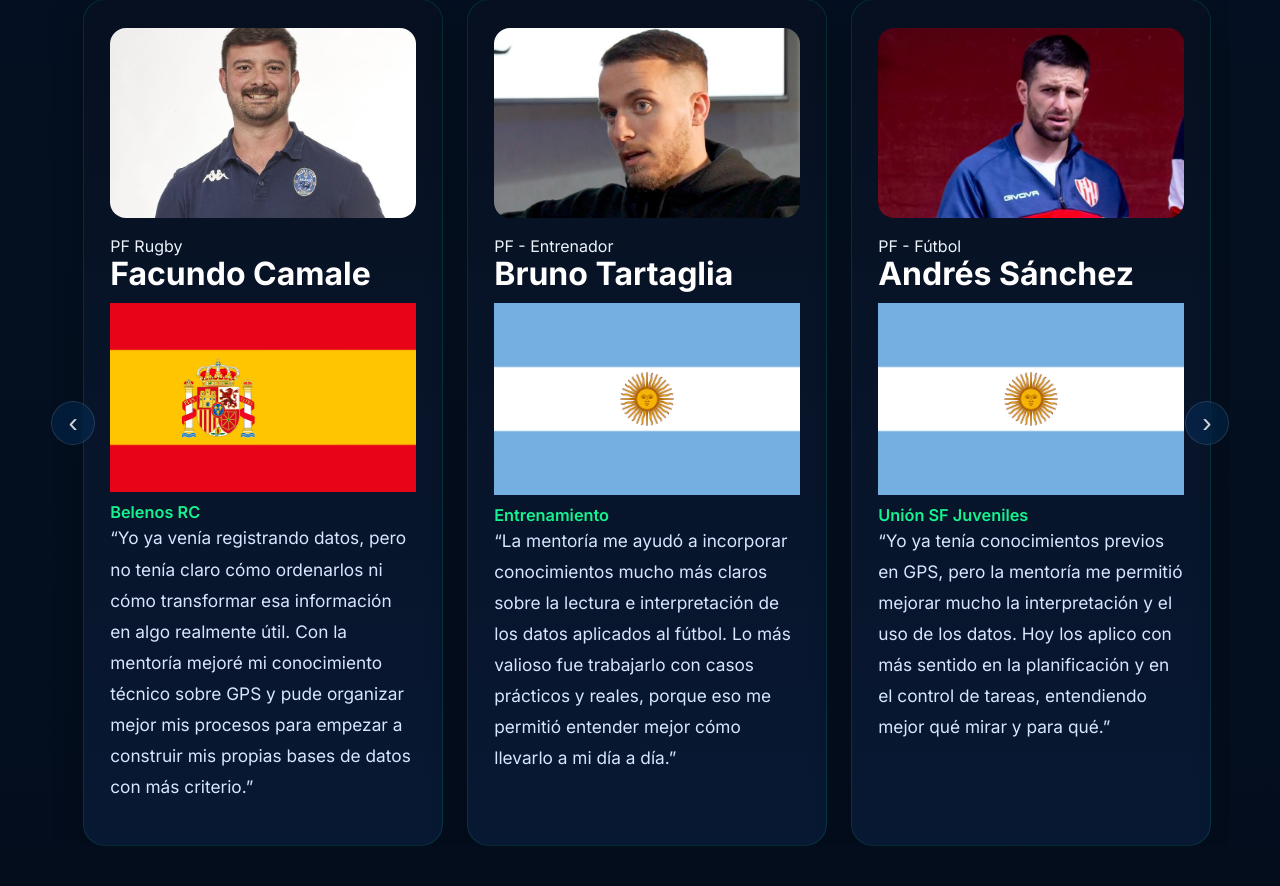
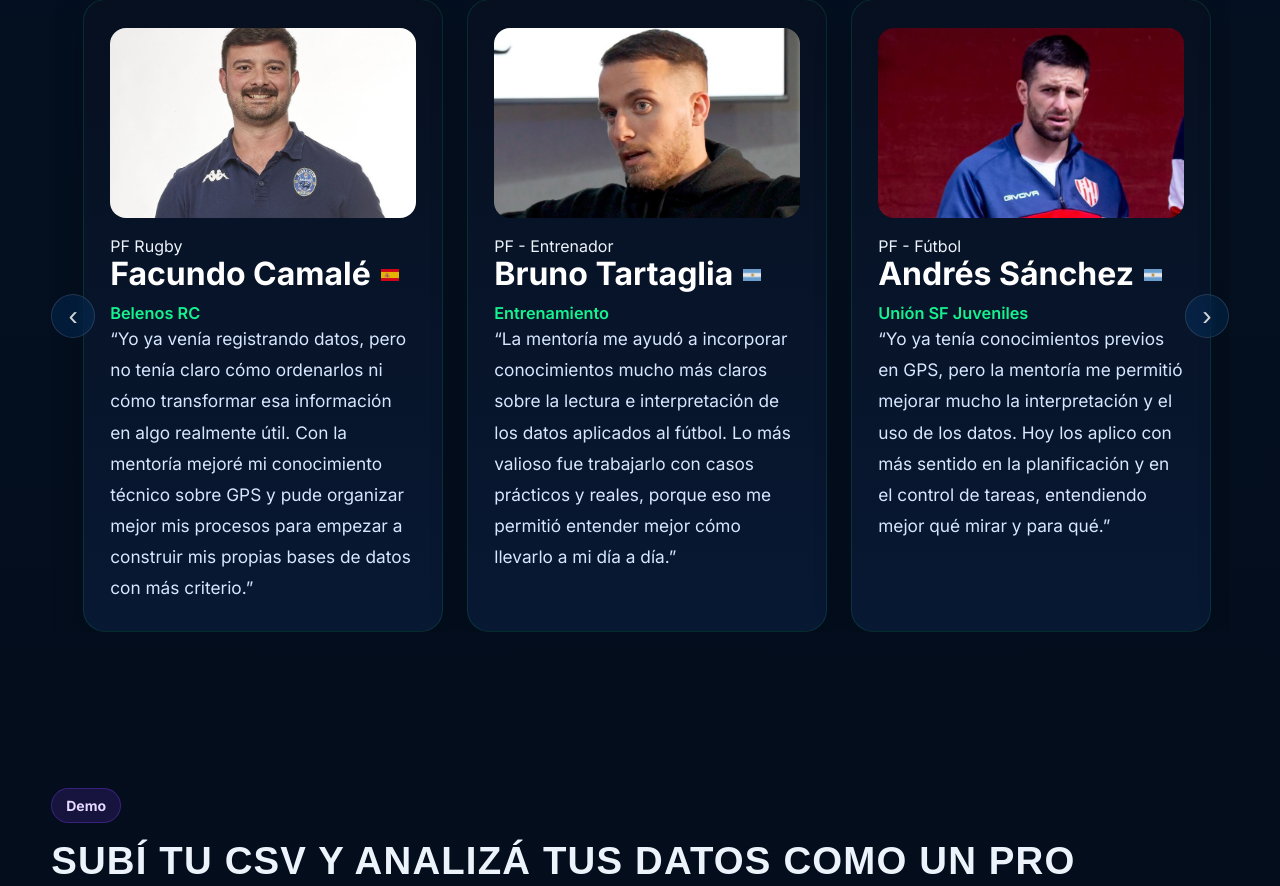
Before and after one commit to sebavillalba7/SV-SportsScientist, a Flask app: template templates/index.html in a window 1280 px wide. Shown: the part 5462-6348 px from the top of the page. Run offline with Flask 3, Linux system fonts and the light colour scheme; the template is opened without the code that fills it: most values are stand-ins (such as "Sample title", 1, 10 or a date in 2020); some libraries are stand-ins or nearby versions; some web fonts are replaced.

Commit message:
reemplazo index y style corregidos

```diff
--- a/static/css/style.css
+++ b/static/css/style.css
@@ -1632,3 +1632,9 @@ section[id] {
 .mentoria-card-inner {
   will-change: transform;
 }
+.success-flag-img {
+    width: 18px;
+    height: 12px;
+    object-fit: cover;
+    opacity: 0.9;
+}
--- a/templates/index.html
+++ b/templates/index.html
@@ -415,7 +415,7 @@
 								<div class="success-card-meta">
 									<span class="success-tag">PF Rugby</span>
 								</div>
-								<h3>Facundo Camale <img class="success-flag-img" src="{{ url_for('static', filename='img/flags/es.png') }}" alt="España"></h3>
+								<h3>Facundo Camalé <img class="success-flag-img" src="{{ url_for('static', filename='img/flags/es.png') }}" alt="España"></h3>
 								<p class="success-role">Belenos RC</p>
 							</div>
 							<p class="success-text">
```
